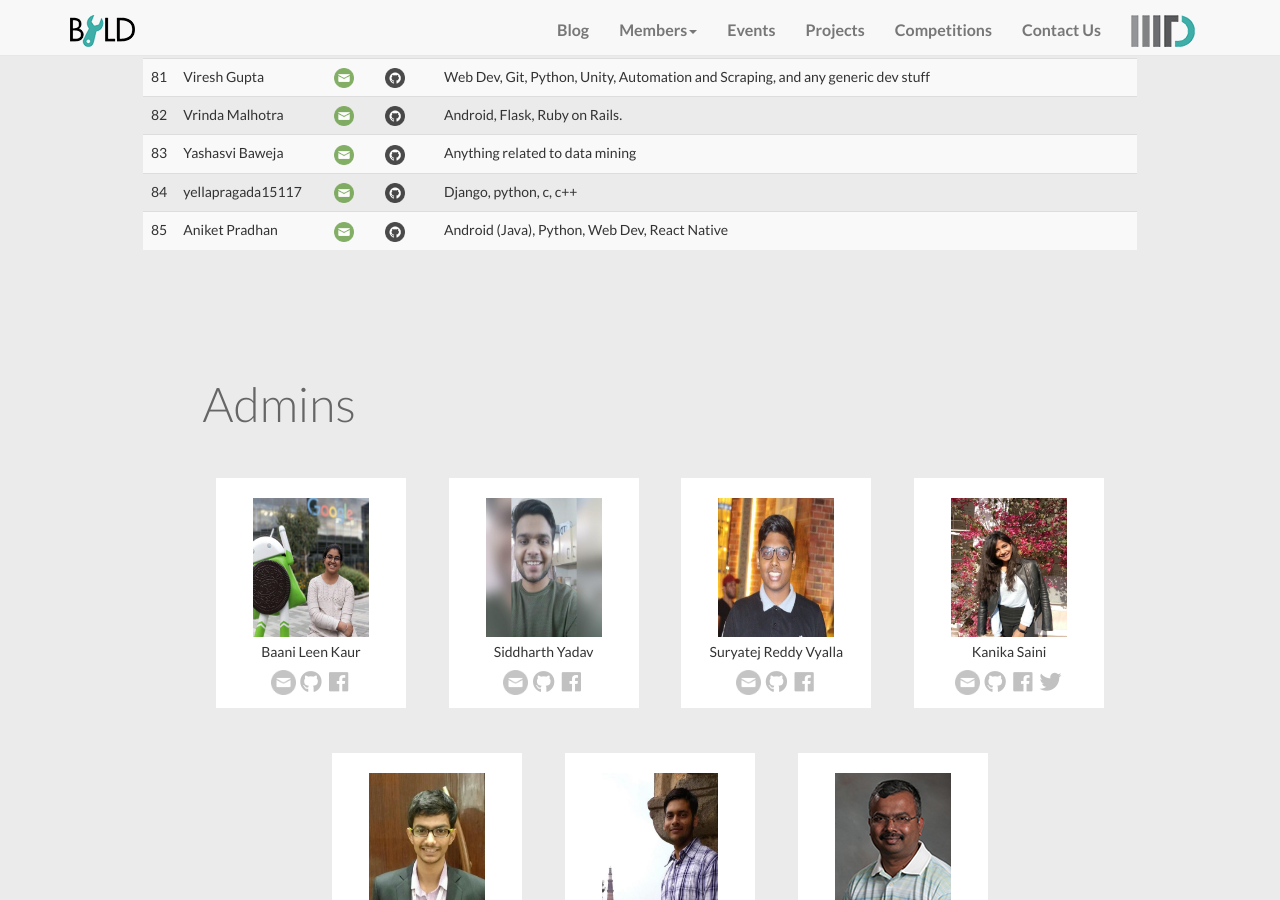
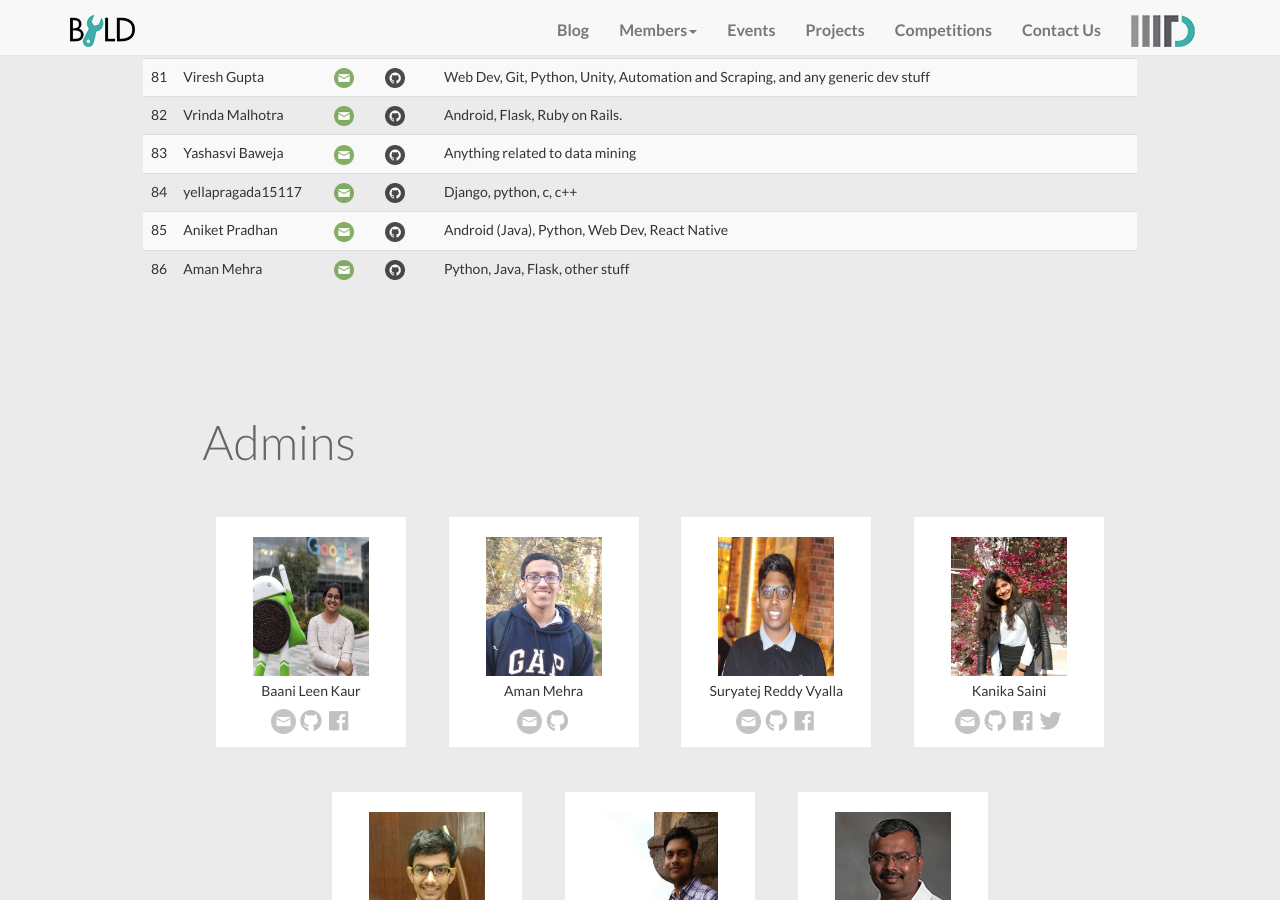
Before and after one commit to IIIT-Delhi/byld-website, a Jekyll site: the page built from site/members.md, in a window 1280 px wide and 900 px high, scrolled down 3696 px. Built offline with Jekyll 4.4.1, drawn with Linux system fonts in a browser that asks for light colours; nearby versions of some CDN libraries.

Commit message:
members.md: Updated data for aman, replaced siddharth as admin. Added image admins/aman.jpg

```diff
--- a/site/members.md
+++ b/site/members.md
@@ -17,12 +17,11 @@ admins:
     fab fa-github: "https://github.com/BaaniLeen"
     fab fa-facebook: "https://www.facebook.com/profile.php?id=100011462257325"
 
-- mail: "siddharth16268"
-  image: "admins/siddharth.jpg"
-  name: "Siddharth Yadav"
+- mail: "aman17017"
+  image: "admins/aman.jpg"
+  name: "Aman Mehra"
   fa-icons:
-    fab fa-github: "https://github.com/geekSiddharth"
-    fab fa-facebook: "https://www.facebook.com/SiddharthYadav.geek"
+    fab fa-github: "https://github.com/amehra-github"
 
 - mail: "suryatej161022"
   image: "admins/suryatej.jpg"
@@ -459,4 +458,9 @@ members:
   github: Aniket-Pradhan
   skills: Android (Java), Python, Web Dev, React Native
 
+- email: aman17017
+  name: Aman Mehra
+  github: amehra-github
+  skills: Python, Java, Flask, other stuff
+
 ---
```
Also changed, not shown: site/assets/images/admins/aman.jpg (added), site/assets/images/admins/siddharth.jpg (deleted).
